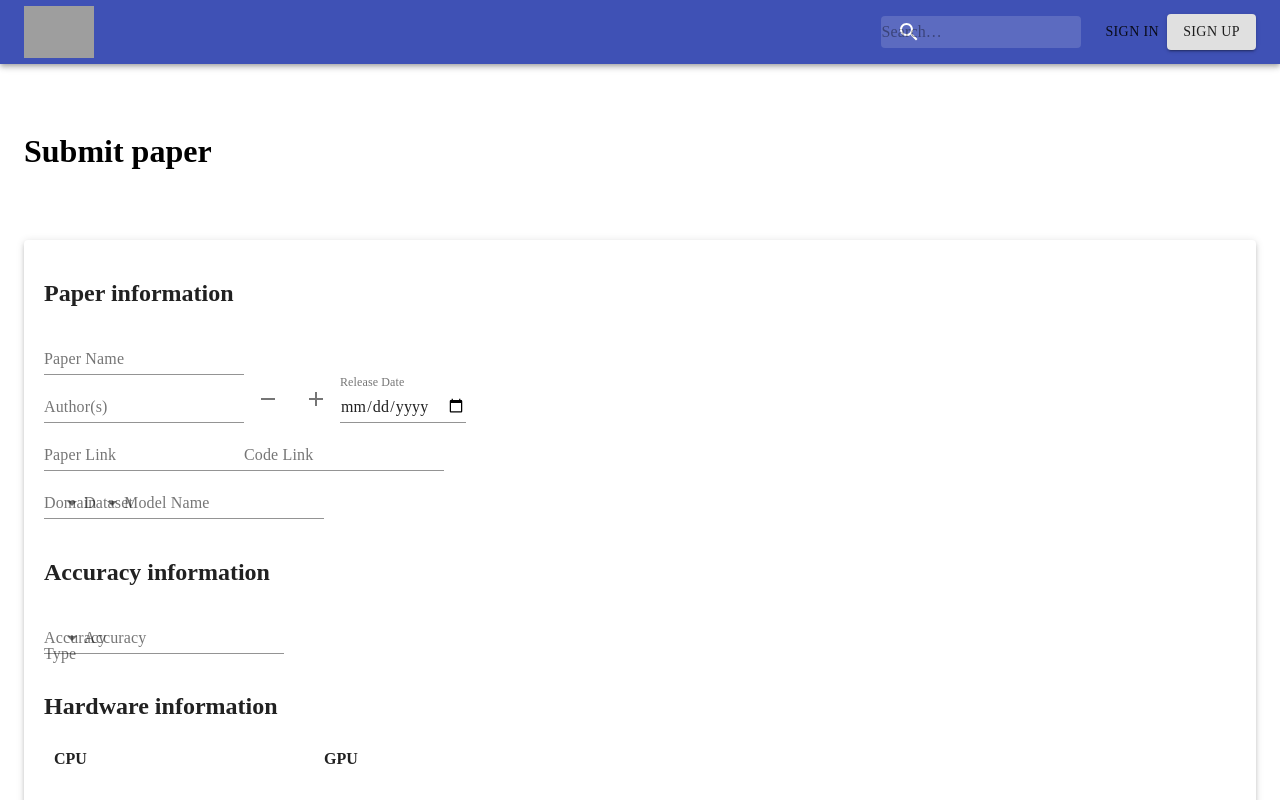
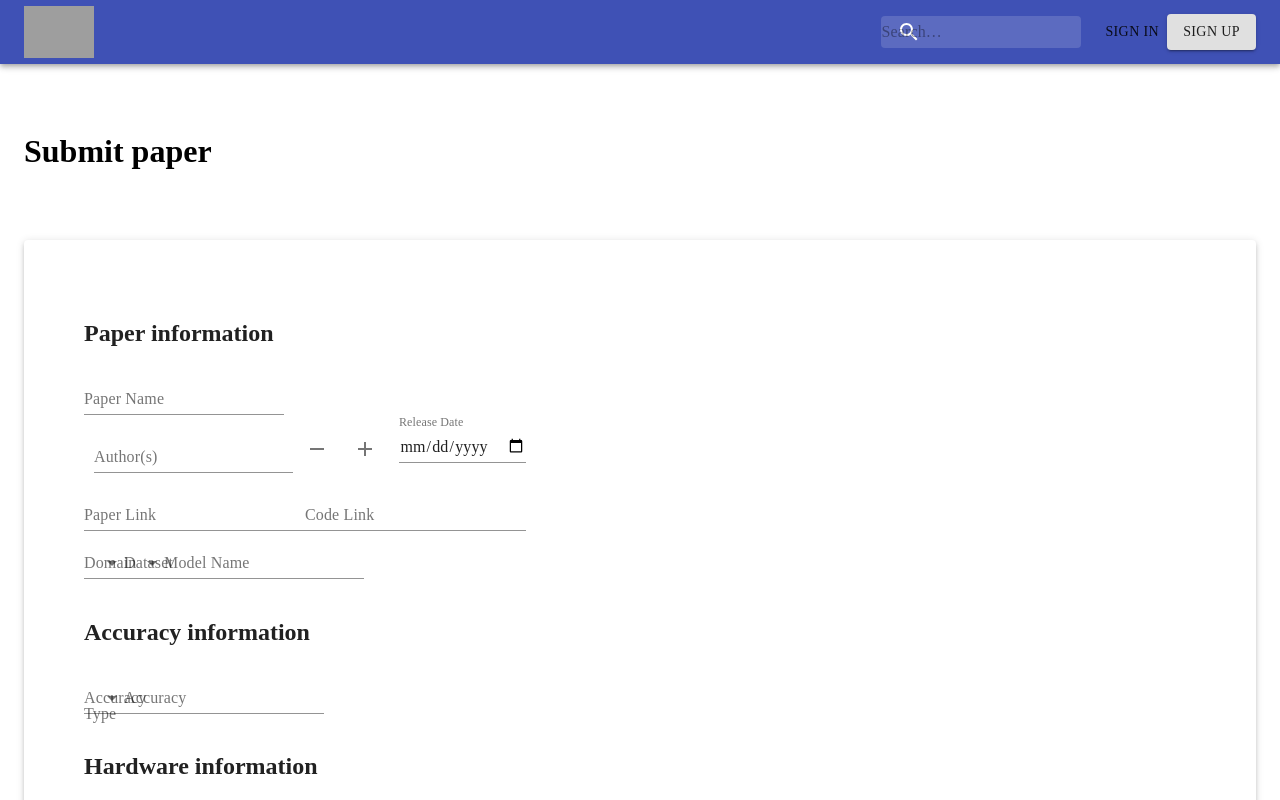
Before and after one commit to UnBArqDsw/2020.1_G2_TCLDL_Client, a Next.js app: page /submit-paper in a window 1280 px wide. Shown: the top 800 px of the page. Built offline with nearby package versions, Linux system fonts and the light colour scheme; grey boxes are pictures that could not be loaded; a web font is replaced by a local one.

Commit message:
Add button's style
Signed-off-by: Gabriel <gabrielfilipe7unb@gmail.com>
Co-authored-by: Guilherme Banci <guibanci@gmail.com>

```diff
--- a/src/styles/components/SubmitPaper.module.js
+++ b/src/styles/components/SubmitPaper.module.js
@@ -2,7 +2,7 @@ import { fade, makeStyles } from '@material-ui/core/styles';
 
 export default makeStyles((theme) => ({
   root: {
-    padding: 20,
+    padding: 60,
     display: 'flex',
     flexDirection: 'column',
   },
@@ -17,17 +17,19 @@ export default makeStyles((theme) => ({
     flex: 1,
     margin: 20
   },
-  flex_author:{
+  flexButtons:{
     display: 'flex',
-    flex: 0.7,
+    flex: .7,
     margin: 10,
+    flexDirection: 'row',
+    alignSelf: 'strech',
   },
-  flex_date:{
+  flexDate:{
     display: 'flex',
     flex: 0.3,
     margin: 10,
   },
-  flex_links: {
+  flexLinks: {
     display: 'flex',
     flex: 0.5,
     margin: 10,
```
